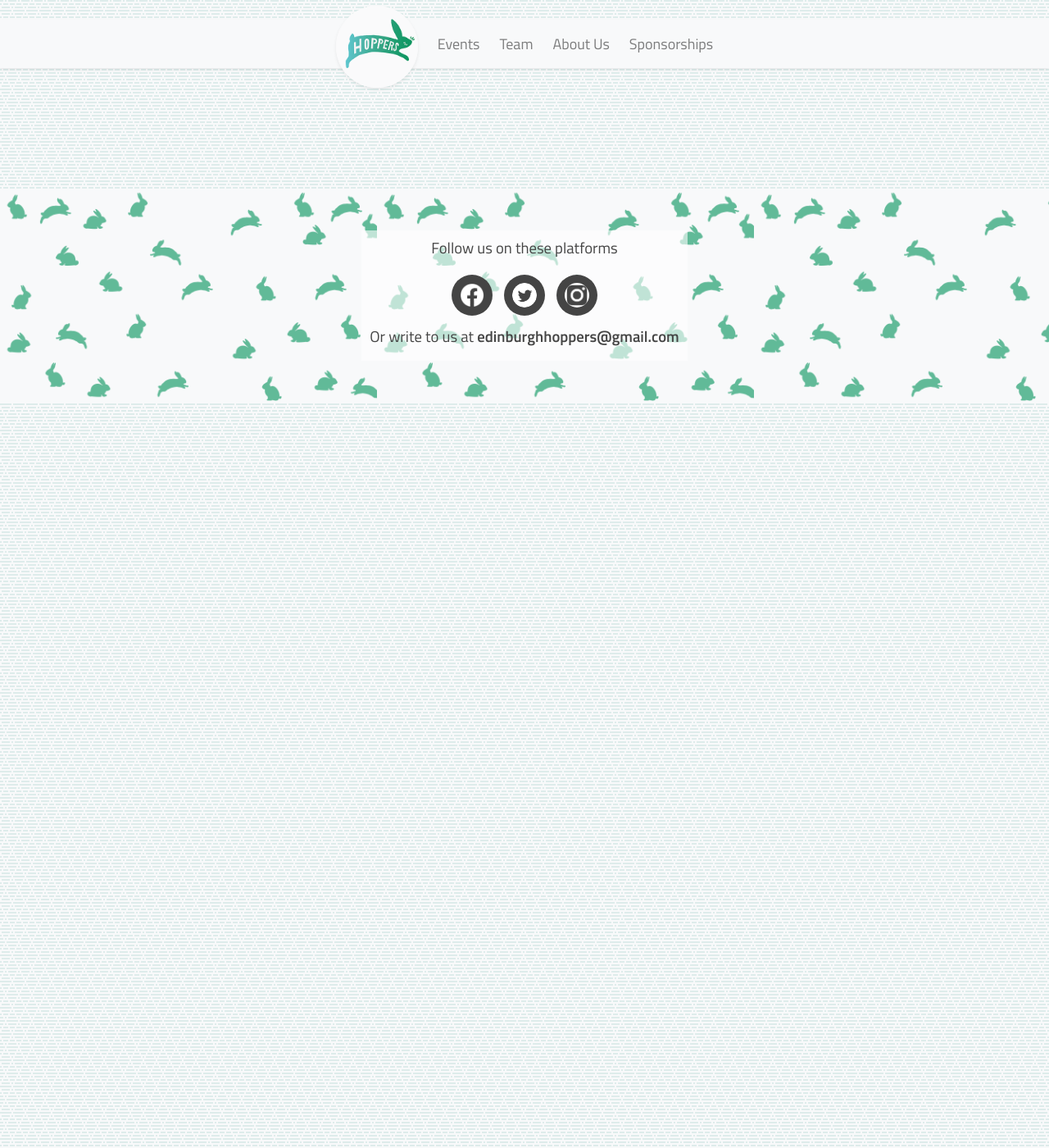
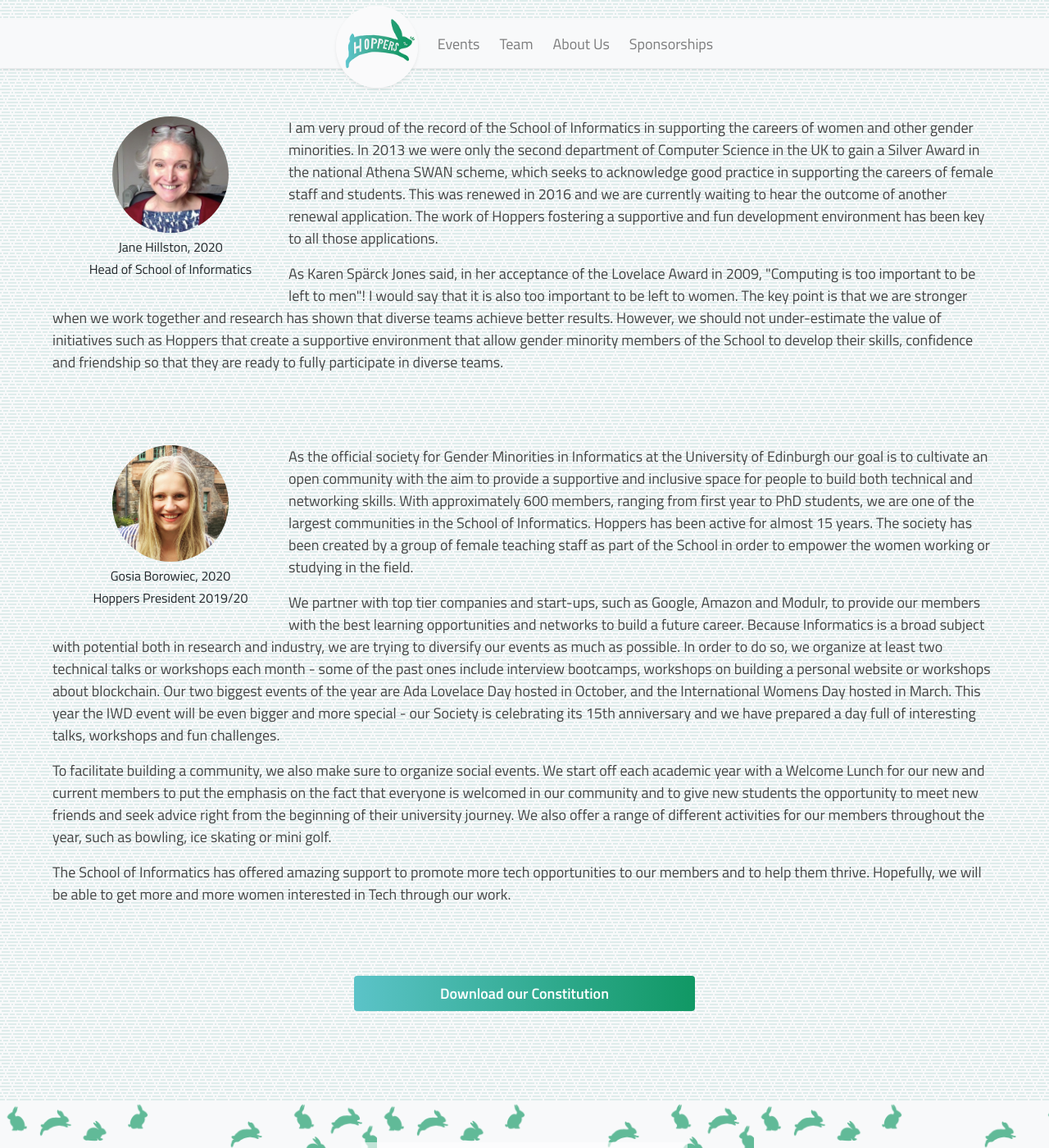
Before and after one commit to edinburgh-hoppers/website_new, a Jekyll site: the page built from _pages/about-us.html, in a window 1280 px wide and 1400 px high. Shown: the whole window at 82% size. Built offline with Jekyll 4.4.1, drawn with Linux system fonts in a browser that asks for light colours; nearby versions of some CDN libraries.

Commit message:
About us page and assets copied from old page

```diff
--- /dev/null
+++ b/_data/aboutUs.yml
@@ -0,0 +1,10 @@
+- name: Jane Hillston
+  description: Head of School of Informatics
+  year: "2020"
+  includeTextFrom: jane.html
+  img: jane.jpg
+- name: Gosia Borowiec
+  description: Hoppers President 2019/20
+  year: "2020"
+  includeTextFrom: gosia.html
+  img: gosia.jpeg
--- /dev/null
+++ b/_includes/aboutUsVoices/gosia.html
@@ -0,0 +1,21 @@
+<p>As the official society for Gender Minorities in Informatics at the University of Edinburgh our goal is to cultivate an open community with
+the aim to provide a supportive and inclusive space for people to build both technical and networking skills. With approximately 600 members,
+ranging from first year to PhD students, we are one of the largest communities in the School of Informatics. Hoppers has been active for
+almost 15 years. The society has been created by a group of female teaching staff as part of the School in order to empower the women working
+or studying in the field.</p>
+
+<p>We partner with top tier companies and start-ups, such as Google, Amazon and Modulr, to provide our members with the best learning
+opportunities and networks to build a future career. Because Informatics is a broad subject with potential both in research and industry, we
+are trying to diversify our events as much as possible. In order to do so, we organize at least two technical talks or workshops each month -
+some of the past ones include interview bootcamps, workshops on building a personal website or workshops about blockchain. Our two biggest
+events of the year are Ada Lovelace Day hosted in October, and the International Womens Day hosted in March. This year the IWD event will be
+even bigger and more special - our Society is celebrating its 15th anniversary and we have prepared a day full of interesting talks, workshops
+and fun challenges.</p>
+
+<p>To facilitate building a community, we also make sure to organize social events. We start off each academic year with a Welcome Lunch for our
+new and current members to put the emphasis on the fact that everyone is welcomed in our community and to give new students the opportunity to
+meet new friends and seek advice right from the beginning of their university journey. We also offer a range of different activities for our
+members throughout the year, such as bowling, ice skating or mini golf.</p>
+
+<p>The School of Informatics has offered amazing support to promote more tech opportunities to our members and to help them thrive. Hopefully,
+we will be able to get more and more women interested in Tech through our work.</p>
--- /dev/null
+++ b/_includes/aboutUsVoices/jane.html
@@ -0,0 +1,12 @@
+<p>I am very proud of the record of the School of Informatics in supporting the careers of women and other gender
+minorities. In 2013 we were only the second department of Computer Science in the UK to gain a Silver Award in the
+national Athena SWAN scheme, which seeks to acknowledge good practice in supporting the careers of female staff and
+students. This was renewed in 2016 and we are currently waiting to hear the outcome of another renewal application.
+The work of Hoppers fostering a supportive and fun development environment has been key to all those applications.</p>
+
+<p>As Karen Spärck Jones said, in her acceptance of the Lovelace Award in 2009, "Computing is too important to be
+left to men"! I would say that it is also too important to be left to women. The key point is that we are stronger
+when we work together and research has shown that diverse teams achieve better results. However, we should not
+under-estimate the value of initiatives such as Hoppers that create a supportive environment that allow gender
+minority members of the School to develop their skills, confidence and friendship so that they are ready to fully
+participate in diverse teams.</p>
--- a/_pages/about-us.html
+++ b/_pages/about-us.html
@@ -1,3 +1,32 @@
 ---
 layout: default
 ---
+
+
+{%- for voice in site.data.aboutUs -%}
+<section class="aboutUsVoices">
+  <div class="float-left col-12 col-lg-4 col-xl-3 d-flex flex-column mb-3 mb-lg-2">
+    <div class="col-6 col-md-4 col-lg-8 mx-auto">
+      <img class="w-100 d-block rounded-circle mb-2" src="
+          {%- if voice.img -%}
+            {{ '/assets/images/aboutUsVoices/' | append: voice.img | relative_url }}
+          {%- endif -%}">
+    </div>
+
+    <span style="font-weight: bold" class="text-center">
+      <h6 class="team-member">{{ voice.name }}, {{ voice.year }}</h6>
+      <h6 class="team-member-role">{{ voice.description }}</h6>
+    </span>
+  </div>
+
+  {% include aboutUsVoices/{{ voice.includeTextFrom }} %}
+
+</section>
+
+<hr class="mb-4 mt-4">
+{%- endfor -%}
+
+<div class="col-12 center-horizentally">
+  <a class="col-12 col-md-5 col-lg-4 button clickable" href="{{ 'assets/pdf/constitution-hoppers.pdf' | relative_url }}"
+    target="_blank">Download our Constitution</a>
+</div>
--- a/assets/css/styles.scss
+++ b/assets/css/styles.scss
@@ -591,3 +591,17 @@ _________________________________________________________________
     }
   }
 }
+
+
+/*
+_________________________________________________________________
+ABOUT US
+_________________________________________________________________
+*/
+
+.aboutUsVoices {
+  margin: 0.7rem 5%;
+}
+// .aboutUsVoices p {
+//   margin-bottom: 0.7rem;
+// }
```
Also changed, not shown: assets/images/aboutUsVoices/gosia.jpeg (added), assets/images/aboutUsVoices/jane.jpg (added), 2 other files.
